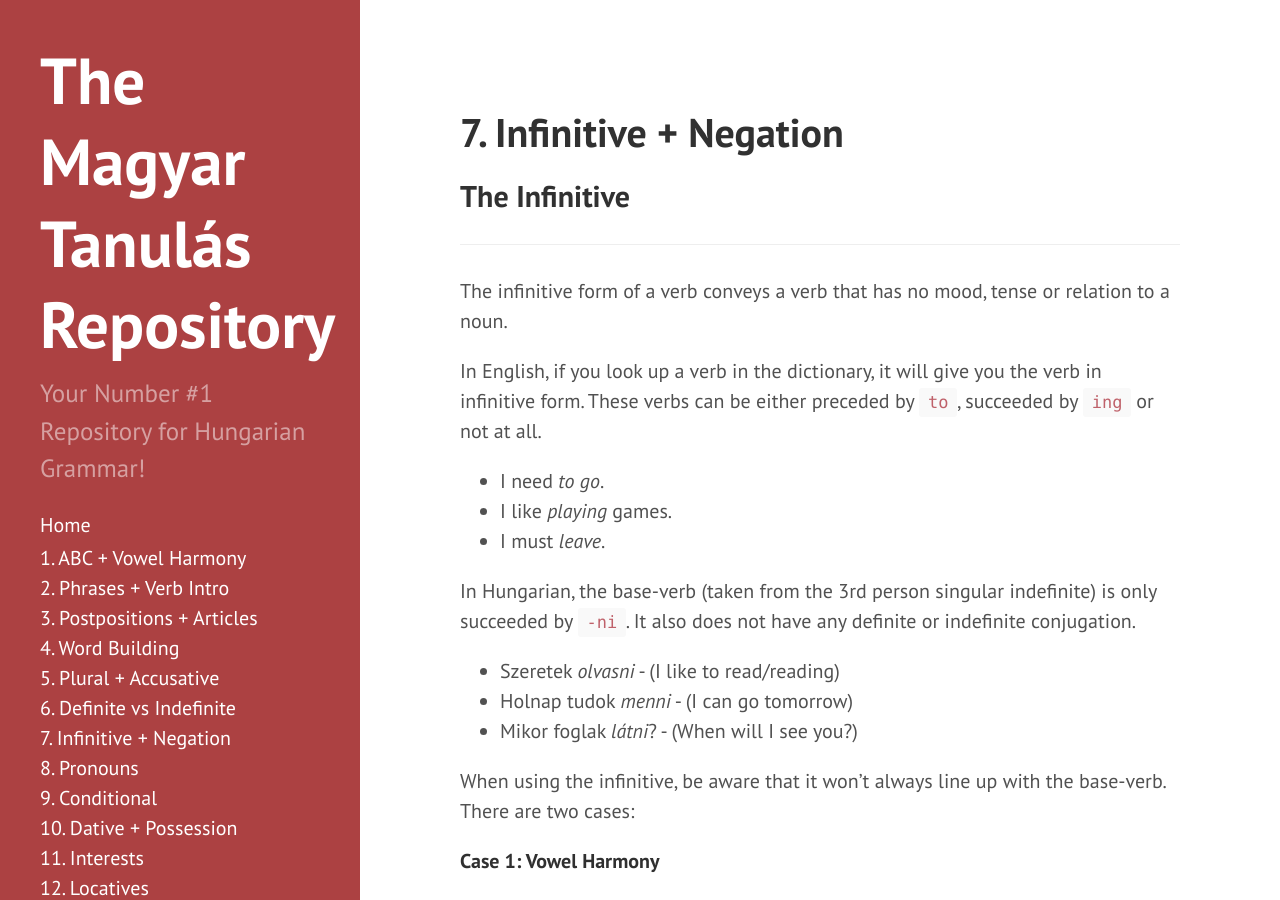
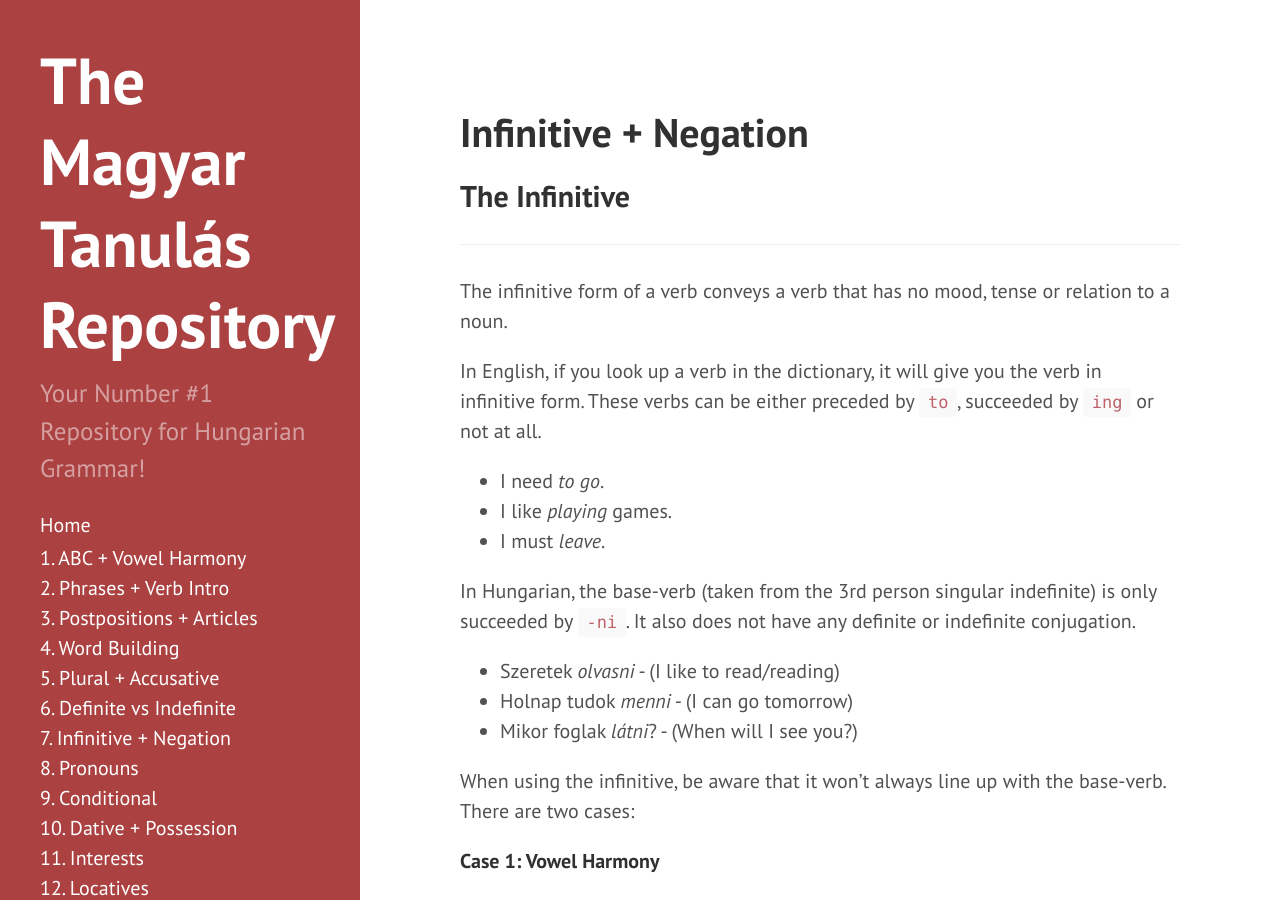
Before and after one commit to Magyartanulas/magyartanulas.github.io, a Jekyll site: the page built from infinitive_negation.md, in a window 1280 px wide and 900 px high. Built offline with Jekyll 4.4.1, drawn with Linux system fonts in a browser that asks for light colours; Markdown is read by kramdown in place of the engine named in the settings.

Commit message:
Update and rename Section7.md to infinitive_negation.md

```diff
--- a/Section7.md
+++ b/infinitive_negation.md
@@ -1,7 +1,6 @@
 ---
 layout: page
-title: 7. Infinitive + Negation
-order: 7
+title: Infinitive + Negation
 ---
 
 ## The Infinitive
```
